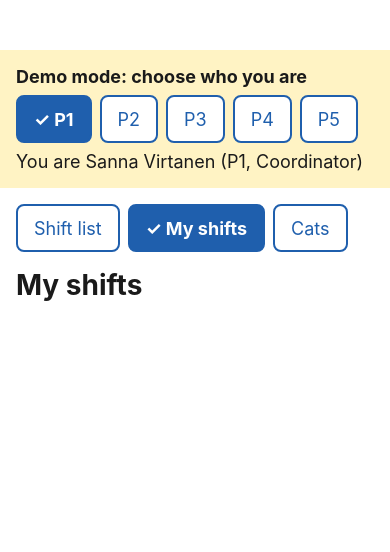
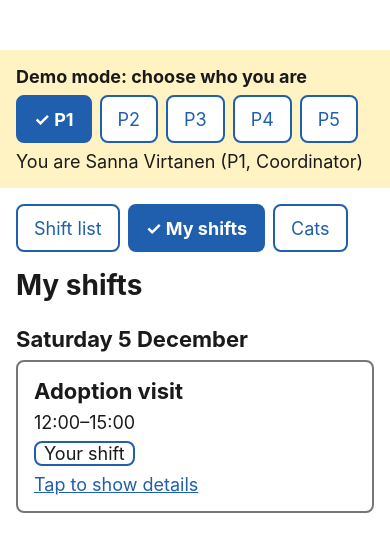
Before and after one commit to TetRex/Cat-Shelter-App, a React Native app: screen / in a window 390 px wide. Both pictures are taken after a click on the button "My shifts". Shown: the top 552 px of the page. Built offline with nearby package versions, Linux system fonts and the light colour scheme.

Commit message:
Add My shifts with offer for swap (UI-10 → R8; UI-15 → R12)
Co-Authored-By: Claude Opus 5.5 <noreply@anthropic.com>

```diff
--- a/App.tsx
+++ b/App.tsx
@@ -5,7 +5,7 @@ import BigButton from './components/BigButton';
 import RoleSwitcher from './components/RoleSwitcher';
 import { DEMO_USERS } from './data/demo';
 import { SHIFTS } from './data/shifts';
-import { signUp, takeSwap } from './logic/shifts';
+import { offerSwap, signUp, takeSwap } from './logic/shifts';
 import CatsScreen from './screens/CatsScreen';
 import MyShiftsScreen from './screens/MyShiftsScreen';
 import ShiftListScreen from './screens/ShiftListScreen';
@@ -53,7 +53,13 @@ export default function App() {
               onTakeSwap={(shiftId) => setShifts(takeSwap(shifts, shiftId, currentUser.id))}
             />
           )}
-          {screen === 'myShifts' && <MyShiftsScreen />}
+          {screen === 'myShifts' && (
+            <MyShiftsScreen
+              shifts={shifts}
+              currentUser={currentUser}
+              onOfferSwap={(shiftId) => setShifts(offerSwap(shifts, shiftId, currentUser.id))}
+            />
+          )}
           {screen === 'cats' && <CatsScreen />}
         </View>
       </ScrollView>
--- a/screens/MyShiftsScreen.tsx
+++ b/screens/MyShiftsScreen.tsx
@@ -1,19 +1,72 @@
-import { StyleSheet, Text } from 'react-native';
-import { colors, fontSize } from '../theme';
+import { StyleSheet, Text, View } from 'react-native';
+import BigButton from '../components/BigButton';
+import DayHeading from '../components/DayHeading';
+import ShiftCard from '../components/ShiftCard';
+import { TODAY } from '../data/demo';
+import { formatDay } from '../logic/dates';
+import { LABELS, SHIFT_TYPE_LABELS } from '../logic/labels';
+import { groupByDay, shiftsOfUser, shiftsOfWeek } from '../logic/shifts';
+import { colors, fontSize, spacing } from '../theme';
+import { DemoUser, Shift } from '../types';
 
-// Placeholder: content comes from docs/decision-table.md in Phase 3
-export default function MyShiftsScreen() {
+type Props = {
+  shifts: Shift[];
+  currentUser: DemoUser;
+  onOfferSwap: (shiftId: string) => void;
+};
+
+export default function MyShiftsScreen({ shifts, currentUser, onOfferSwap }: Props) {
+  const days = groupByDay(shiftsOfUser(shiftsOfWeek(shifts, TODAY), currentUser.id));
+
   return (
-    <Text accessibilityRole="header" style={styles.title}>
-      My shifts
-    </Text>
+    <View style={styles.screen}>
+      <Text accessibilityRole="header" style={styles.title}>
+        My shifts
+      </Text>
+
+      {/* UI-15 → R12 */}
+      {days.length === 0 && <Text style={styles.text}>{LABELS.noShifts}</Text>}
+      {days.map((day) => (
+        <View key={day.date} style={styles.day}>
+          <DayHeading date={day.date} />
+          {day.shifts.map((shift) => (
+            <ShiftCard key={shift.id} shift={shift} currentUser={currentUser}>
+              {/* UI-10 → R8 */}
+              {shift.swapOfferedBy !== currentUser.id && (
+                <View style={styles.actions}>
+                  <BigButton
+                    label={LABELS.offerSwap}
+                    accessibilityLabel={`${LABELS.offerSwap}: ${SHIFT_TYPE_LABELS[shift.type]} on ${formatDay(shift.date)}`}
+                    onPress={() => onOfferSwap(shift.id)}
+                  />
+                </View>
+              )}
+            </ShiftCard>
+          ))}
+        </View>
+      ))}
+    </View>
   );
 }
 
 const styles = StyleSheet.create({
+  screen: {
+    gap: spacing.large,
+  },
   title: {
     fontSize: fontSize.title,
     fontWeight: 'bold',
     color: colors.text,
   },
+  day: {
+    gap: spacing.small,
+  },
+  actions: {
+    marginTop: spacing.small,
+    alignItems: 'flex-start',
+  },
+  text: {
+    fontSize: fontSize.body,
+    color: colors.text,
+  },
 });
```
